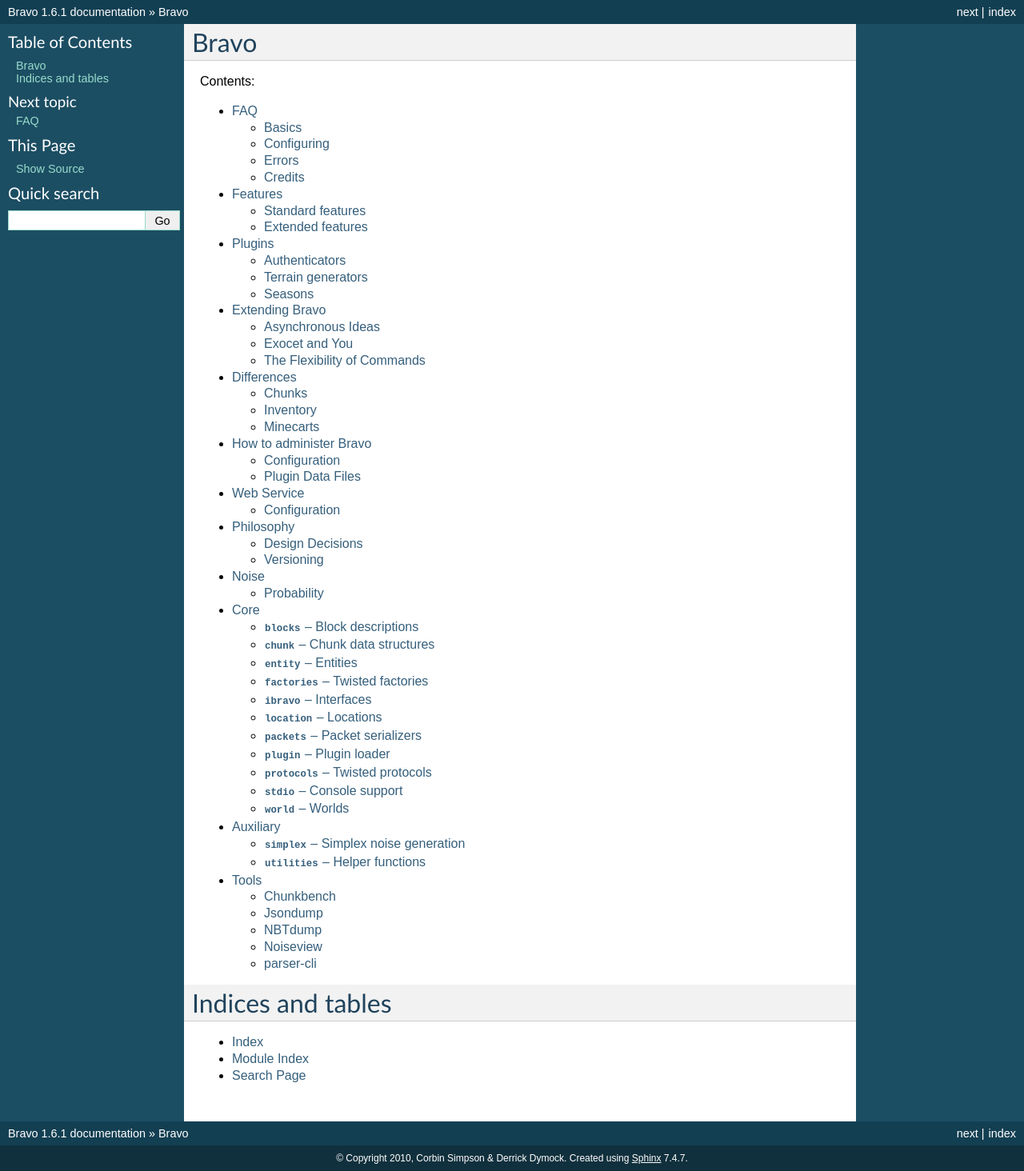
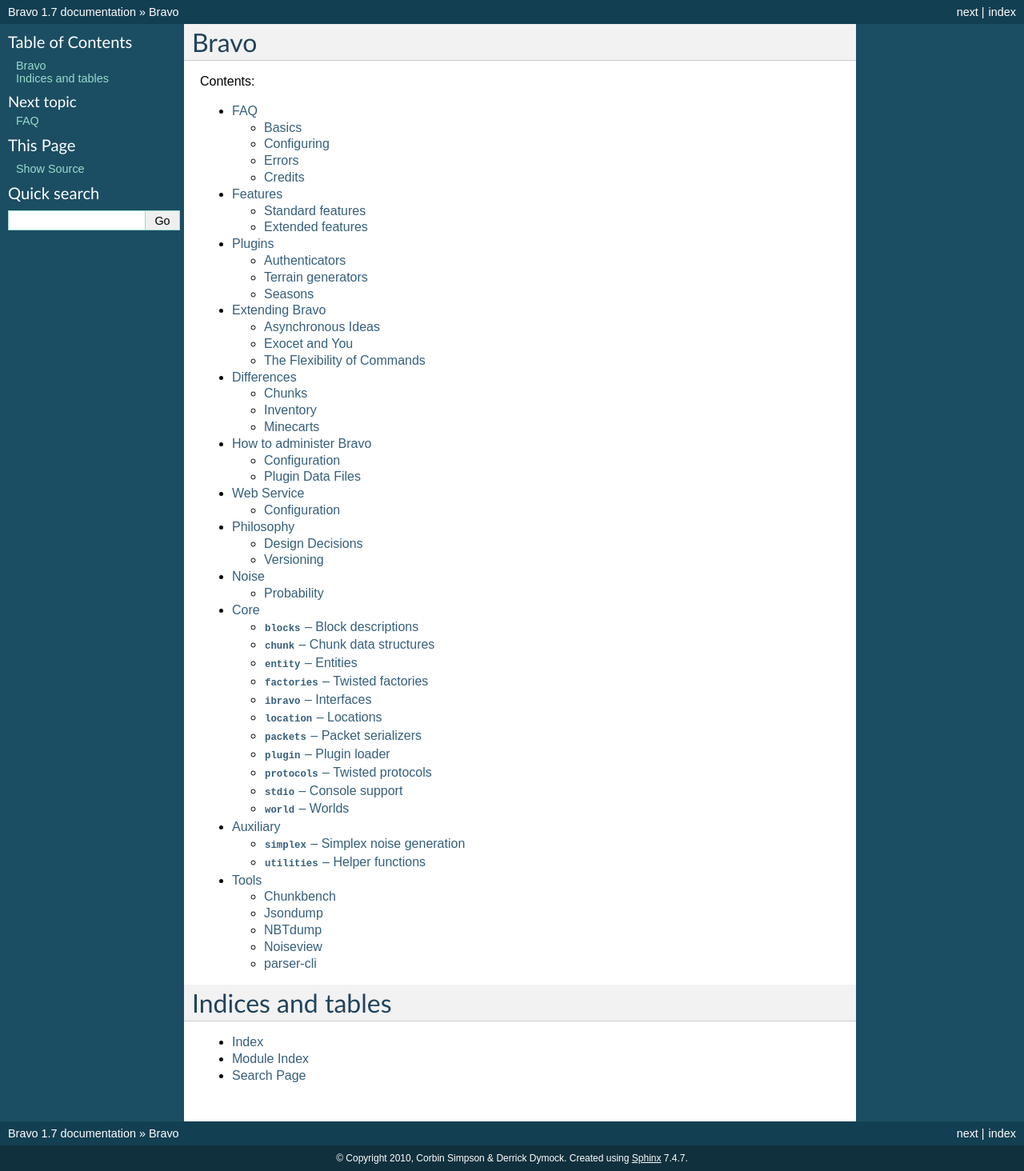
Before and after one commit to bravoserver/bravo, a Sphinx documentation site: the page built from docs/index.rst, in a window 1280 px wide. Shown: the whole page at 80% size. Built offline with Sphinx 7.4.7, drawn with Linux system fonts in a browser that asks for light colours; formulas are drawn with MathJax 3.

Commit message:
Bump to 1.7.
Here we go again!

```diff
--- a/bravo/__init__.py
+++ b/bravo/__init__.py
@@ -1 +1 @@
-version = u"1.6.1"
+version = u"1.7"
--- a/docs/conf.py
+++ b/docs/conf.py
@@ -65,7 +65,7 @@
 # built documents.
 #
 # The short X.Y version.
-version = '1.6.1'
+version = '1.7'
 # The full version, including alpha/bravo/rc tags.
 release = version
 
```
